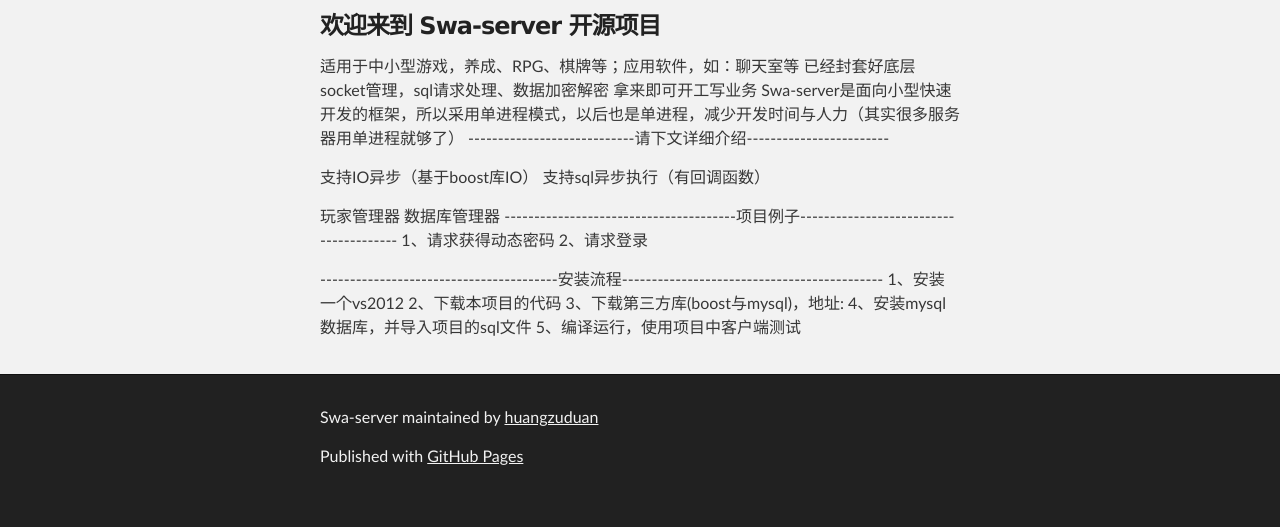
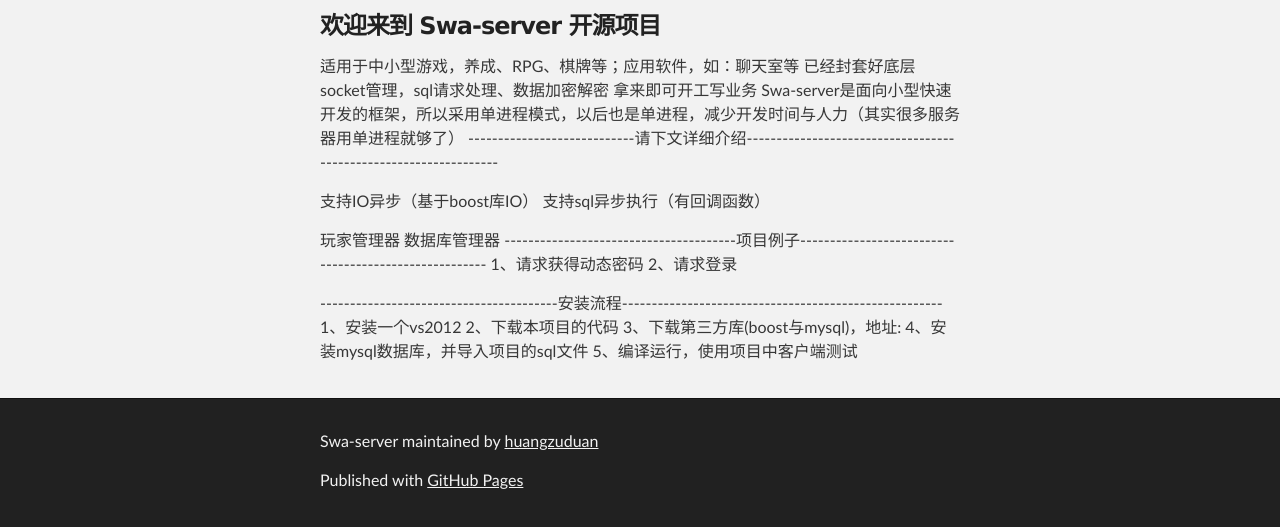
Before and after one commit to huangzuduan/SWA-Server, a plain HTML site: page index.html in a window 1280 px wide. Shown: the part 288-815 px from the top of the page. Drawn offline with Linux system fonts and the light colour scheme.

Commit message:
Create gh-pages branch via GitHub

```diff
--- a/index.html
+++ b/index.html
@@ -38,18 +38,18 @@
 已经封套好底层socket管理，sql请求处理、数据加密解密
 拿来即可开工写业务
 Swa-server是面向小型快速开发的框架，所以采用单进程模式，以后也是单进程，减少开发时间与人力（其实很多服务器用单进程就够了）
-----------------------------请下文详细介绍------------------------</p>
+----------------------------请下文详细介绍-----------------------------------------------------------------</p>
 
 <p>支持IO异步（基于boost库IO）
 支持sql异步执行（有回调函数）</p>
 
 <p>玩家管理器
 数据库管理器
----------------------------------------项目例子---------------------------------------
+---------------------------------------项目例子------------------------------------------------------
 1、请求获得动态密码
 2、请求登录</p>
 
-<p>----------------------------------------安装流程--------------------------------------------
+<p>----------------------------------------安装流程------------------------------------------------------
 1、安装一个vs2012
 2、下载本项目的代码
 3、下载第三方库(boost与mysql)，地址:
--- a/params.json
+++ b/params.json
@@ -1 +1 @@
-{"name":"Swa-server","tagline":"简单高效Socket框架-可用于中小型游戏、应用开发（拿来即可使用）","body":"### 欢迎来到 Swa-server 开源项目\r\n\r\n适用于中小型游戏，养成、RPG、棋牌等；应用软件，如：聊天室等\r\n已经封套好底层socket管理，sql请求处理、数据加密解密\r\n拿来即可开工写业务\r\nSwa-server是面向小型快速开发的框架，所以采用单进程模式，以后也是单进程，减少开发时间与人力（其实很多服务器用单进程就够了）\r\n----------------------------请下文详细介绍------------------------\r\n\r\n支持IO异步（基于boost库IO）\r\n支持sql异步执行（有回调函数）\r\n\r\n玩家管理器\r\n数据库管理器\r\n---------------------------------------项目例子---------------------------------------\r\n1、请求获得动态密码\r\n2、请求登录\r\n\r\n----------------------------------------安装流程--------------------------------------------\r\n1、安装一个vs2012\r\n2、下载本项目的代码\r\n3、下载第三方库(boost与mysql)，地址:\r\n4、安装mysql数据库，并导入项目的sql文件\r\n5、编译运行，使用项目中客户端测试\r\n\r\n\r\n","google":"","note":"Don't delete this file! It's used internally to help with page regeneration."}
+{"name":"Swa-server","tagline":"简单高效Socket框架-可用于中小型游戏、应用开发（拿来即可使用）","body":"### 欢迎来到 Swa-server 开源项目\r\n\r\n适用于中小型游戏，养成、RPG、棋牌等；应用软件，如：聊天室等\r\n已经封套好底层socket管理，sql请求处理、数据加密解密\r\n拿来即可开工写业务\r\nSwa-server是面向小型快速开发的框架，所以采用单进程模式，以后也是单进程，减少开发时间与人力（其实很多服务器用单进程就够了）\r\n----------------------------请下文详细介绍-----------------------------------------------------------------\r\n\r\n支持IO异步（基于boost库IO）\r\n支持sql异步执行（有回调函数）\r\n\r\n玩家管理器\r\n数据库管理器\r\n---------------------------------------项目例子------------------------------------------------------\r\n1、请求获得动态密码\r\n2、请求登录\r\n\r\n----------------------------------------安装流程------------------------------------------------------\r\n1、安装一个vs2012\r\n2、下载本项目的代码\r\n3、下载第三方库(boost与mysql)，地址:\r\n4、安装mysql数据库，并导入项目的sql文件\r\n5、编译运行，使用项目中客户端测试\r\n\r\n\r\n","google":"","note":"Don't delete this file! It's used internally to help with page regeneration."}
```
